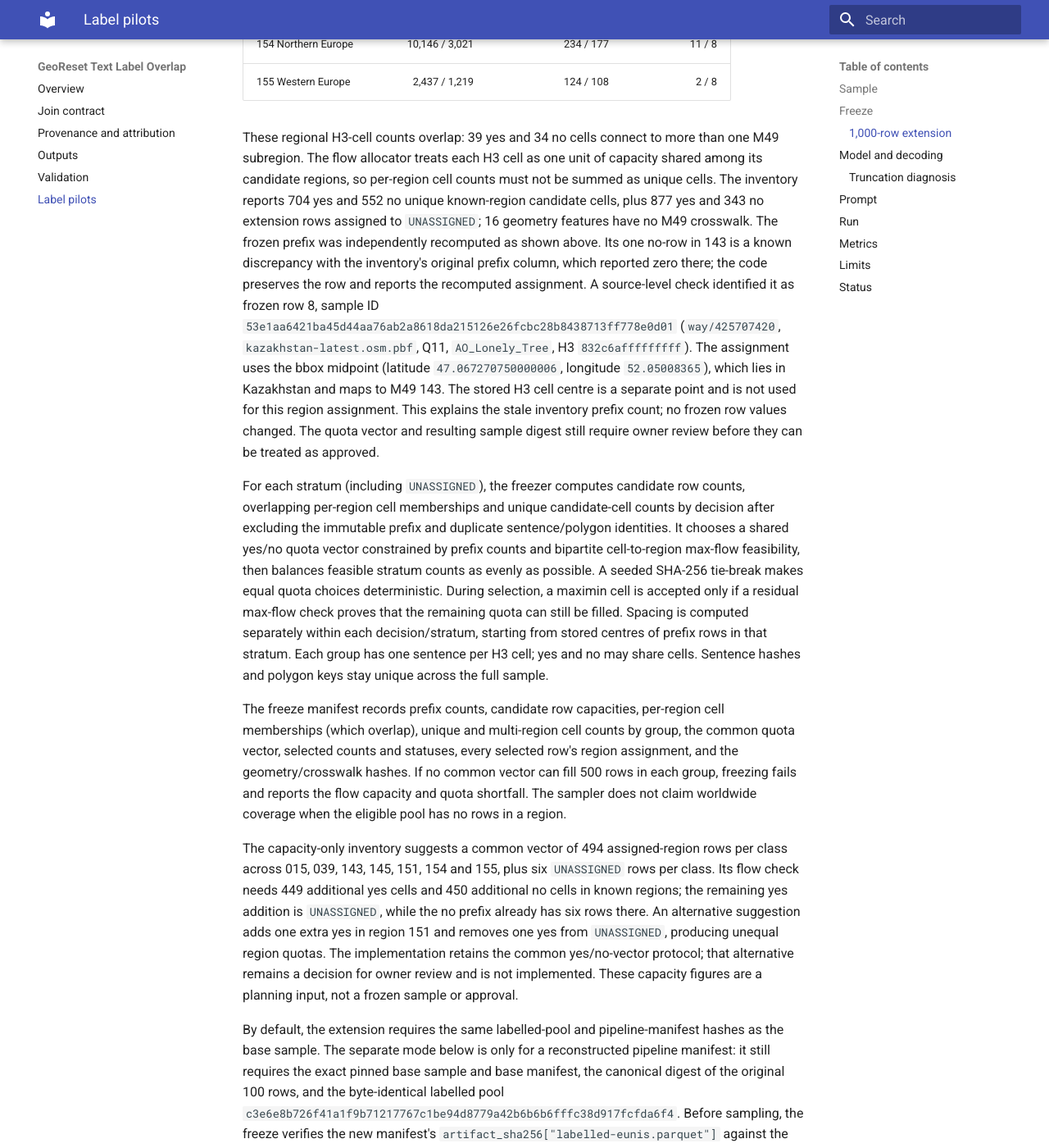
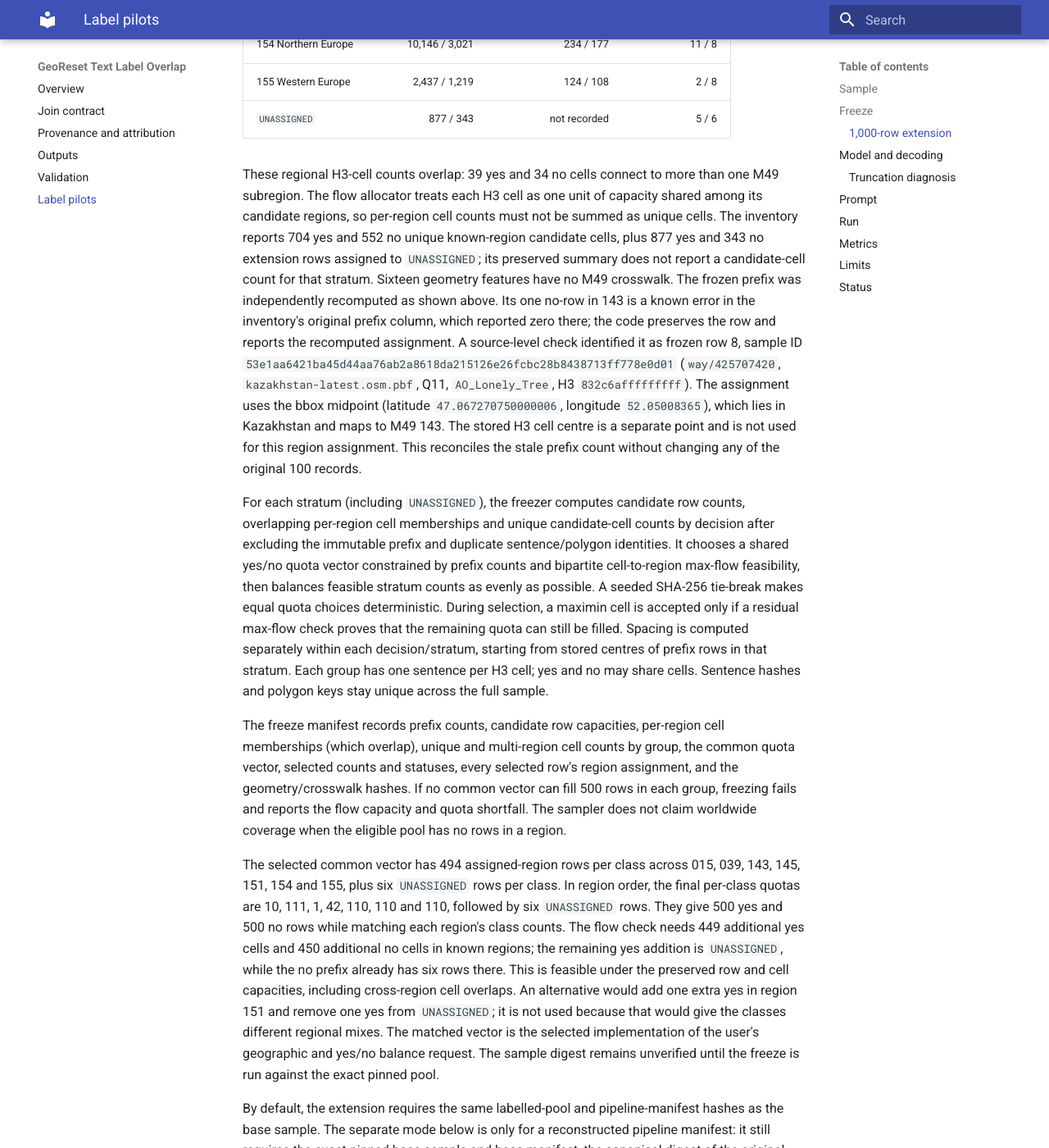
Before and after one commit to NoeFlandre/georeset-text-label-benchmark, an MkDocs documentation site: the page built from docs/pilot.md, in a window 1280 px wide and 1400 px high, scrolled down 3206 px. Shown: the whole window at 82% size. Built offline with MkDocs 1.6.1 and Material for MkDocs 9.7.7, drawn with Linux system fonts in a browser that asks for light colours.

Commit message:
Reconcile approved EUNIS regional quota evidence

```diff
--- a/docs/pilot.md
+++ b/docs/pilot.md
@@ -121,23 +121,24 @@ candidate row counts and H3-cell memberships are:
 | 151 Eastern Europe | 860 / 421 | 177 / 134 | 16 / 16 |
 | 154 Northern Europe | 10,146 / 3,021 | 234 / 177 | 11 / 8 |
 | 155 Western Europe | 2,437 / 1,219 | 124 / 108 | 2 / 8 |
+| `UNASSIGNED` | 877 / 343 | not recorded | 5 / 6 |
 
 These regional H3-cell counts overlap: 39 yes and 34 no cells connect to more than one M49
 subregion. The flow allocator treats each H3 cell as one unit of capacity shared among its
 candidate regions, so per-region cell counts must not be summed as unique cells. The
 inventory reports 704 yes and 552 no unique known-region candidate cells, plus 877 yes and
-343 no extension rows assigned to `UNASSIGNED`; 16 geometry features have no M49 crosswalk.
+343 no extension rows assigned to `UNASSIGNED`; its preserved summary does not report a
+candidate-cell count for that stratum. Sixteen geometry features have no M49 crosswalk.
 The frozen prefix was independently recomputed as shown above. Its one no-row in 143 is a
-known discrepancy with the inventory's original prefix column, which reported zero there;
+known error in the inventory's original prefix column, which reported zero there;
 the code preserves the row and reports the recomputed assignment. A source-level check
 identified it as frozen row 8, sample ID
 `53e1aa6421ba45d44aa76ab2a8618da215126e26fcbc28b8438713ff778e0d01` (`way/425707420`,
 `kazakhstan-latest.osm.pbf`, Q11, `AO_Lonely_Tree`, H3 `832c6afffffffff`). The assignment
 uses the bbox midpoint (latitude `47.067270750000006`, longitude `52.05008365`), which lies
 in Kazakhstan and maps to M49 143. The stored H3 cell centre is a separate point and is not
-used for this region assignment. This explains the stale inventory prefix count; no frozen
-row values changed. The quota vector and resulting sample digest still require owner review
-before they can be treated as approved.
+used for this region assignment. This reconciles the stale prefix count without changing any
+of the original 100 records.
 
 For each stratum (including `UNASSIGNED`), the freezer computes candidate row counts,
 overlapping per-region cell memberships and unique candidate-cell counts by decision after
@@ -157,14 +158,17 @@ geometry/crosswalk hashes. If no common vector can fill 500 rows in each group,
 fails and reports the flow capacity and quota shortfall. The sampler does not claim worldwide
 coverage when the eligible pool has no rows in a region.
 
-The capacity-only inventory suggests a common vector of 494 assigned-region rows per class
-across 015, 039, 143, 145, 151, 154 and 155, plus six `UNASSIGNED` rows per class. Its flow
-check needs 449 additional yes cells and 450 additional no cells in known regions; the
-remaining yes addition is `UNASSIGNED`, while the no prefix already has six rows there. An
-alternative suggestion adds one extra yes in region 151 and removes one yes from
-`UNASSIGNED`, producing unequal region quotas. The implementation retains the common
-yes/no-vector protocol; that alternative remains a decision for owner review and is not
-implemented. These capacity figures are a planning input, not a frozen sample or approval.
+The selected common vector has 494 assigned-region rows per class across 015, 039, 143,
+145, 151, 154 and 155, plus six `UNASSIGNED` rows per class. In region order, the final
+per-class quotas are 10, 111, 1, 42, 110, 110 and 110, followed by six `UNASSIGNED` rows.
+They give 500 yes and 500 no rows while matching each region's class counts. The flow check
+needs 449 additional yes cells and 450 additional no cells in known regions; the remaining
+yes addition is `UNASSIGNED`, while the no prefix already has six rows there. This is
+feasible under the preserved row and cell capacities, including cross-region cell overlaps.
+An alternative would add one extra yes in region 151 and remove one yes from `UNASSIGNED`;
+it is not used because that would give the classes different regional mixes. The matched
+vector is the selected implementation of the user's geographic and yes/no balance request.
+The sample digest remains unverified until the freeze is run against the exact pinned pool.
 
 By default, the extension requires the same labelled-pool and pipeline-manifest hashes as
 the base sample. The separate mode below is only for a reconstructed pipeline manifest:
```
